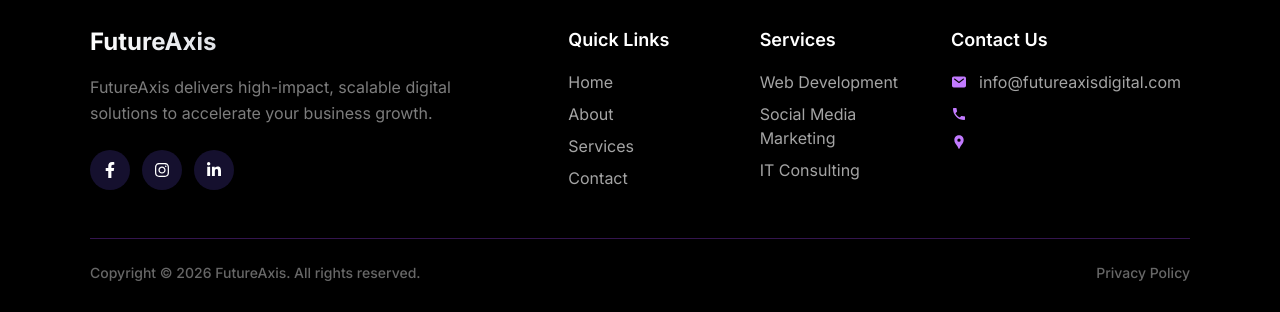
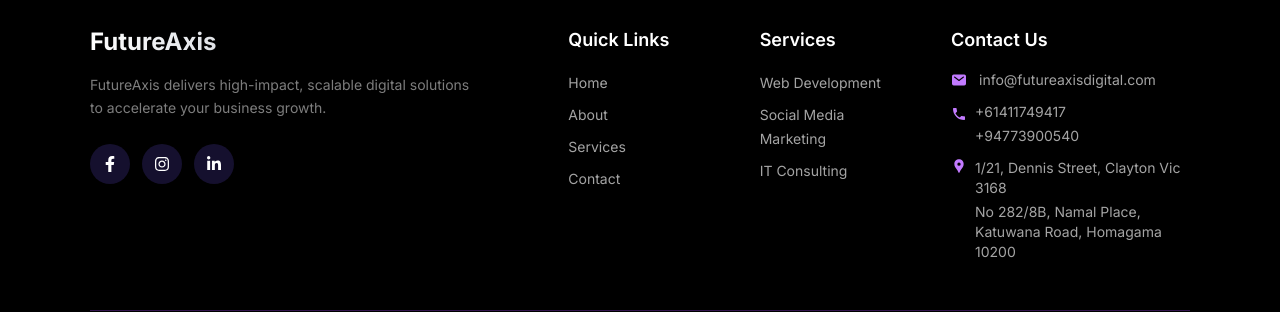
Before and after one commit to FutureAxis/futureaxis-official-web, a Next.js app: page / in a window 1280 px wide. Shown: the part 3531-3843 px from the top of the page. Built offline with nearby package versions, Linux system fonts and the light colour scheme.

Commit message:
fix: update footer text size and improve contact information layout

```diff
--- a/components/layout/Footer.tsx
+++ b/components/layout/Footer.tsx
@@ -24,7 +24,7 @@ export default function Footer() {
                         <h2 className="text-2xl font-bold bg-gradient-to-r from-white to-gray-400 bg-clip-text text-transparent">
                             {FOOTER_CONFIG.companyName}
                         </h2>
-                        <p className="text-[#7D7D7D] text-base font-normal leading-relaxed max-w-sm">
+                        <p className="text-[#7D7D7D] text-sm font-normal leading-relaxed max-w-sm">
                             {FOOTER_CONFIG.tagline}
                         </p>
                         {/* Social Icons */}
@@ -52,7 +52,7 @@ export default function Footer() {
                                 <li key={link.name}>
                                     <Link
                                         href={link.href}
-                                        className="text-[#A4A4A4] text-base font-normal hover:text-purple-400 transition-colors duration-200"
+                                        className="text-[#A4A4A4] text-sm font-normal hover:text-purple-400 transition-colors duration-200"
                                     >
                                         {link.name}
                                     </Link>
@@ -69,7 +69,7 @@ export default function Footer() {
                                 <li key={service.name}>
                                     <Link
                                         href={service.href}
-                                        className="text-[#A4A4A4] text-base font-normal hover:text-purple-400 transition-colors duration-200"
+                                        className="text-[#A4A4A4] text-sm font-normal hover:text-purple-400 transition-colors duration-200"
                                     >
                                         {service.name}
                                     </Link>
@@ -81,32 +81,40 @@ export default function Footer() {
                     {/* Contact Us */}
                     <div className="sm:col-span-2 lg:col-span-3 space-y-4">
                         <h3 className="text-white font-semibold text-lg">Contact Us</h3>
-                        <ul className="space-y-3">
-                            <li className="flex items-center gap-3 text-[#A4A4A4] text-base font-normal break-all sm:break-normal">
+
+                        <div className="space-y-3">
+                            <div className="flex items-center gap-3 text-[#A4A4A4] text-sm">
                                 <IoMail className="w-4 h-4 text-purple-400 flex-shrink-0"/>
-                                <a
-                                    href={`mailto:${CONTACT_INFO.email}`}
-                                    className="hover:text-purple-400 transition-colors duration-200"
-                                >
+                                <a href={`mailto:${CONTACT_INFO.email}`}
+                                   className="hover:text-purple-400 transition-colors duration-200 break-all">
                                     {CONTACT_INFO.email}
                                 </a>
-                            </li>
-                            <li className="flex items-center gap-3 text-[#A4A4A4] text-base font-normal">
-                                <MdPhone className="w-4 h-4 text-purple-400 flex-shrink-0"/>
-                                <a
-                                    href={`tel:${CONTACT_INFO.phone}`}
-                                    className="hover:text-purple-400 transition-colors duration-200"
-                                >
-                                    {CONTACT_INFO.phone}
-                                </a>
-                            </li>
-                            <li className="flex items-center gap-3 text-[#A4A4A4] text-base font-normal">
+                            </div>
+                            <div className="flex items-start gap-2 text-[#A4A4A4] text-sm">
+                                <MdPhone className="w-4 h-4 text-purple-400 flex-shrink-0 mt-[4px]"/>
+                                <div className="flex flex-col gap-1">
+                                    <a href={`tel:${CONTACT_INFO.australiaPhone}`}
+                                       className="hover:text-purple-400 transition-colors">
+                                        {CONTACT_INFO.australiaPhone}
+                                    </a>
+                                    <a href={`tel:${CONTACT_INFO.sriLankaPhone}`}
+                                       className="hover:text-purple-400 transition-colors">
+                                        {CONTACT_INFO.sriLankaPhone}
+                                    </a>
+                                </div>
+                            </div>
+                            <div className="flex items-start gap-2 text-[#A4A4A4] text-sm">
                                 <MdLocationPin className="w-4 h-4 text-purple-400 flex-shrink-0"/>
-                                <span className="hover:text-purple-400 transition-colors duration-200 cursor-pointer">
-                                    {CONTACT_INFO.location}
-                                </span>
-                            </li>
-                        </ul>
+                                <div className="flex flex-col gap-1">
+                                    <span className="hover:text-purple-400 transition-colors duration-200">
+                                        {CONTACT_INFO.australiaAddress}
+                                    </span>
+                                    <span className="hover:text-purple-400 transition-colors duration-200">
+                                        {CONTACT_INFO.sriLankaAddress}
+                                    </span>
+                                </div>
+                            </div>
+                        </div>
                     </div>
                 </div>
 
```
